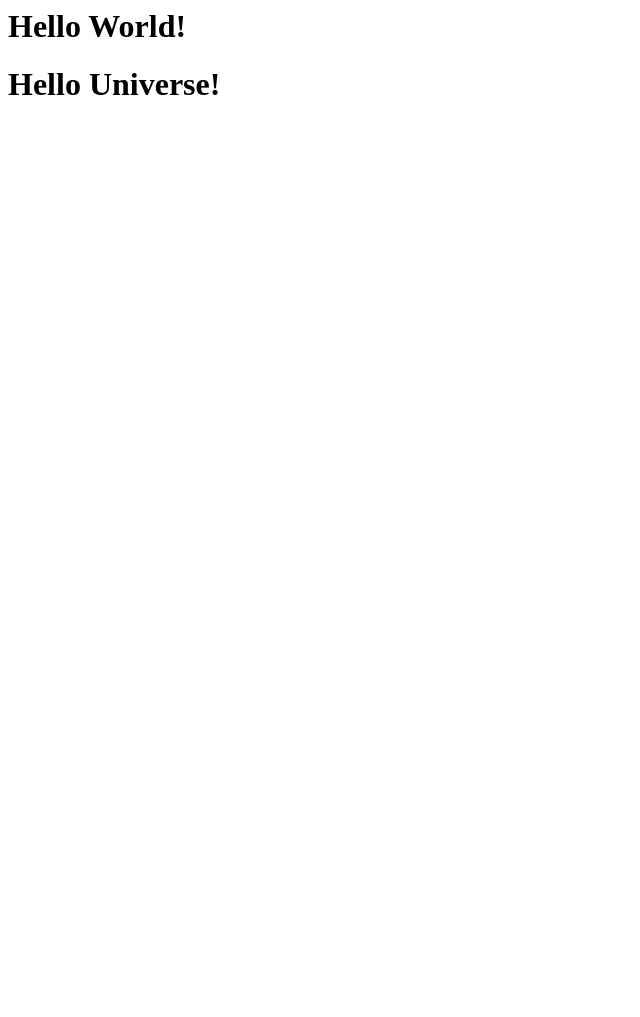
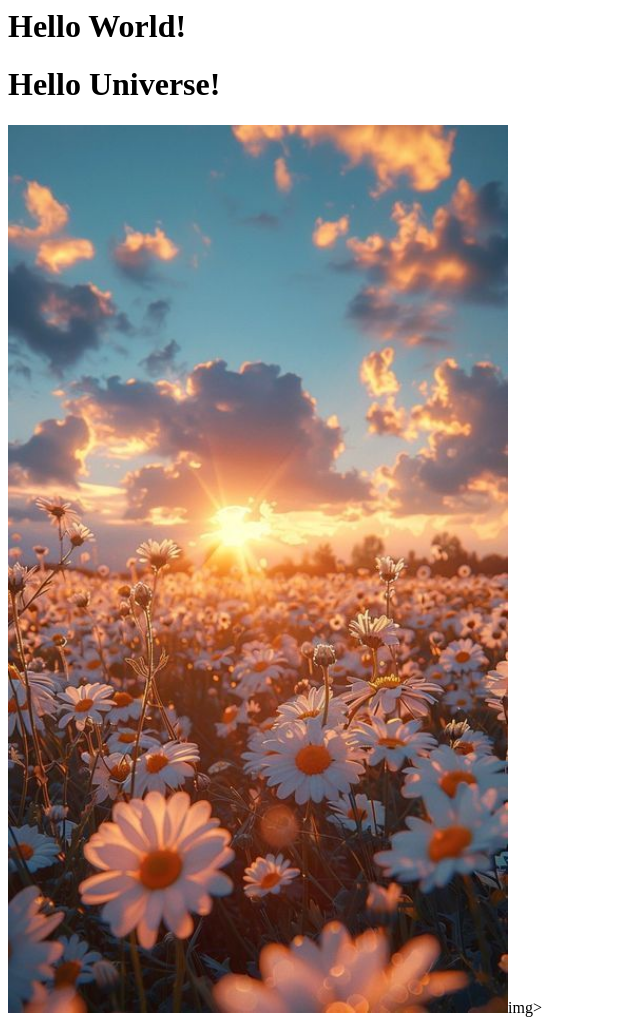
Before and after one commit to sun-hee143/school_6_2_2025, a plain HTML site: page index.html in a window 1280 px wide. Shown: the whole page, without its empty margins (0-640 px from the left). Before the commit the page ends 800 px from the top, so only its background shows below. Drawn offline with Linux system fonts and the light colour scheme.

Commit message:
Update index.html
photo

```diff
--- a/index.html
+++ b/index.html
@@ -2,5 +2,6 @@
   <body>
     <h1>Hello World!</h1>
      <h1>Hello Universe!</h1>
+    <img src="https://raw.githubusercontent.com/sun-hee143/school_6_2_2025/refs/heads/main/Herunterladen%20(18).jpeg" width="500"></ing>img>
   </body>
 </html>
```
